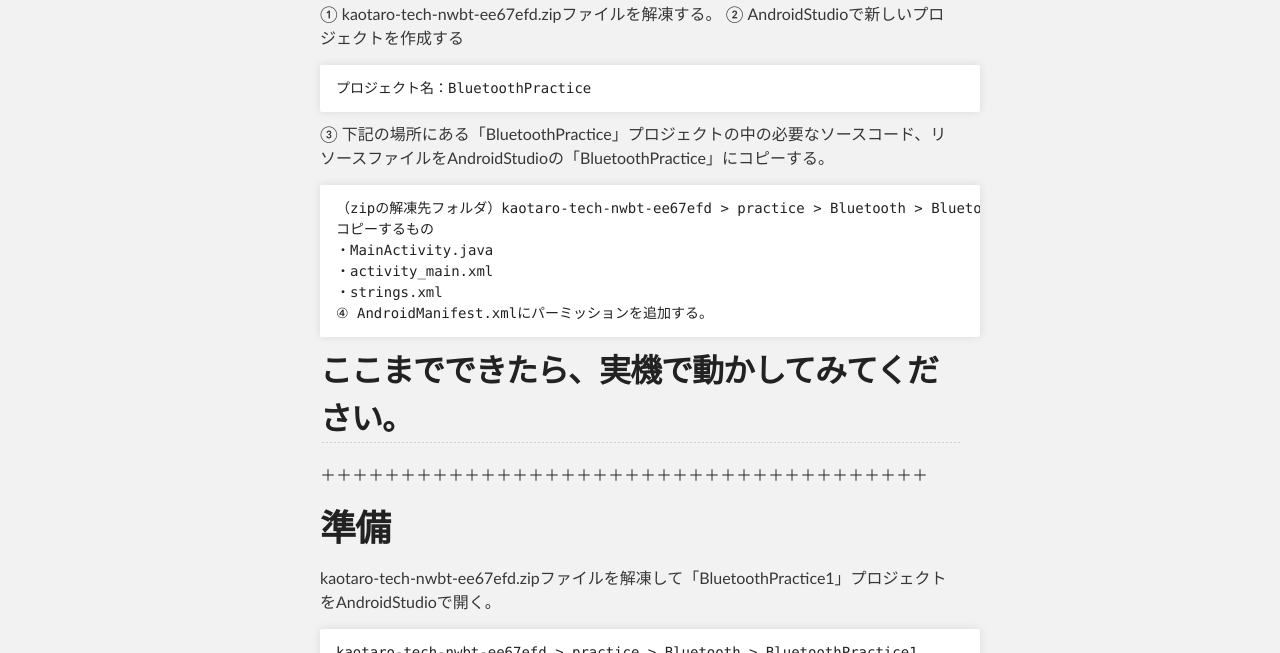
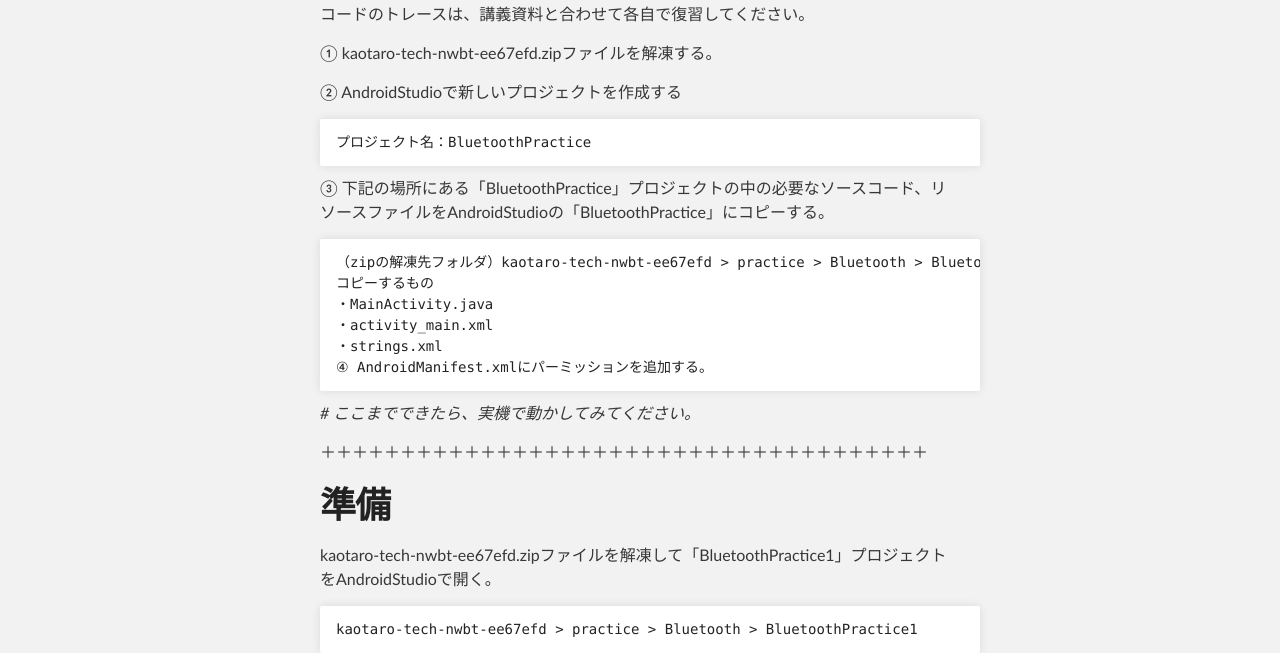
Before and after one commit to kaotaro/tech-nwbt, a plain HTML site: page index.html in a window 1280 px wide. Shown: the part 485-1138 px from the top of the page. Drawn offline with Linux system fonts and the light colour scheme.

```diff
--- a/index.html
+++ b/index.html
@@ -34,14 +34,17 @@
         <h1>
 <a id="実習1bluetooth機能を制御する" class="anchor" href="#%E5%AE%9F%E7%BF%921bluetooth%E6%A9%9F%E8%83%BD%E3%82%92%E5%88%B6%E5%BE%A1%E3%81%99%E3%82%8B" aria-hidden="true"><span class="octicon octicon-link"></span></a>[実習1]Bluetooth機能を制御する</h1>
 
+<p>＋＋＋＋＋＋＋＋＋＋＋＋＋＋＋＋＋＋＋＋＋＋＋＋＋＋＋＋＋＋＋＋＋＋＋＋＋＋</p>
+
 <h1>
 <a id="準備昨日お休みをした人向け" class="anchor" href="#%E6%BA%96%E5%82%99%E6%98%A8%E6%97%A5%E3%81%8A%E4%BC%91%E3%81%BF%E3%82%92%E3%81%97%E3%81%9F%E4%BA%BA%E5%90%91%E3%81%91" aria-hidden="true"><span class="octicon octicon-link"></span></a>準備（昨日お休みをした人向け）</h1>
 
 <p>お休みした人は、既に完成しているプロジェクトを実機で動かすところから開始します。
 コードのトレースは、講義資料と合わせて各自で復習してください。</p>
 
-<p>① kaotaro-tech-nwbt-ee67efd.zipファイルを解凍する。
-② AndroidStudioで新しいプロジェクトを作成する</p>
+<p>① kaotaro-tech-nwbt-ee67efd.zipファイルを解凍する。</p>
+
+<p>② AndroidStudioで新しいプロジェクトを作成する</p>
 
 <pre><code>プロジェクト名：BluetoothPractice
 </code></pre>
@@ -56,8 +59,7 @@
 ④ AndroidManifest.xmlにパーミッションを追加する。
 </code></pre>
 
-<h2>
-<a id="ここまでできたら実機で動かしてみてください" class="anchor" href="#%E3%81%93%E3%81%93%E3%81%BE%E3%81%A7%E3%81%A7%E3%81%8D%E3%81%9F%E3%82%89%E5%AE%9F%E6%A9%9F%E3%81%A7%E5%8B%95%E3%81%8B%E3%81%97%E3%81%A6%E3%81%BF%E3%81%A6%E3%81%8F%E3%81%A0%E3%81%95%E3%81%84" aria-hidden="true"><span class="octicon octicon-link"></span></a>ここまでできたら、実機で動かしてみてください。</h2>
+<p><em># ここまでできたら、実機で動かしてみてください。</em></p>
 
 <p>＋＋＋＋＋＋＋＋＋＋＋＋＋＋＋＋＋＋＋＋＋＋＋＋＋＋＋＋＋＋＋＋＋＋＋＋＋＋</p>
 
```
Also changed, not shown: params.json (+1 -1 lines).
